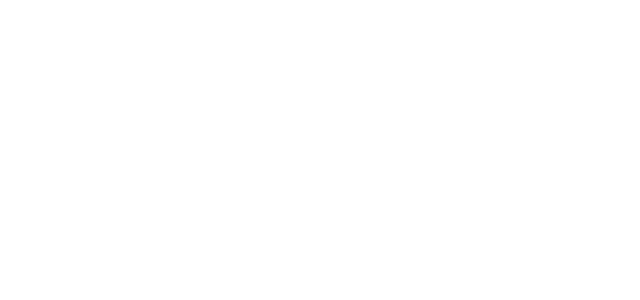
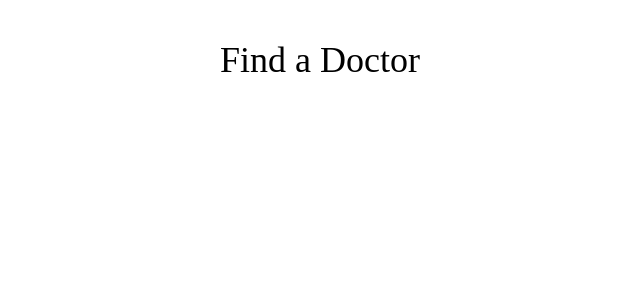
Before and after one commit to vinaykanna/medihub, a React (Vite) app: page /doctor-consultation/find-a-doctor in a window 1280 px wide. Before the commit this address had no page. Shown: the top 300 px of the page, without its empty margins (320-960 px from the left). Built offline with nearby package versions, Linux system fonts and the light colour scheme; a web font is replaced by a local one.

Commit message:
create doctor consultation module

```diff
--- a/src/Router.jsx
+++ b/src/Router.jsx
@@ -5,11 +5,16 @@ import Login from "@pages/Login/Login";
 import ContactUs from "@pages/ContactUs/ContactUs";
 import TermsAndConditions from "@pages/TermsAndConditions/TermsAndConditions";
 import PrivacyAndPolicy from "@pages/PrivacyAndPolicy/PrivacyAndPolicy";
+import FindADoctor from "@modules/doctor-consultation/FindADoctor/FindaADoctor";
 
 function Router() {
   return (
     <BrowserRouter>
       <Routes>
+        <Route
+          path="/doctor-consultation/find-a-doctor"
+          element={<FindADoctor />}
+        />
         <Route path="/" element={<Welcome />} />
         <Route path="/about-us" element={<AboutUs />} />
         <Route path="/contact-us" element={<ContactUs />} />
--- /dev/null
+++ b/src/modules/doctor-consultation/FindADoctor/FindaADoctor.jsx
@@ -0,0 +1,5 @@
+function FindADoctor() {
+  return <h1 className="mt-10 text-center text-4xl">Find a Doctor</h1>;
+}
+
+export default FindADoctor;
```
